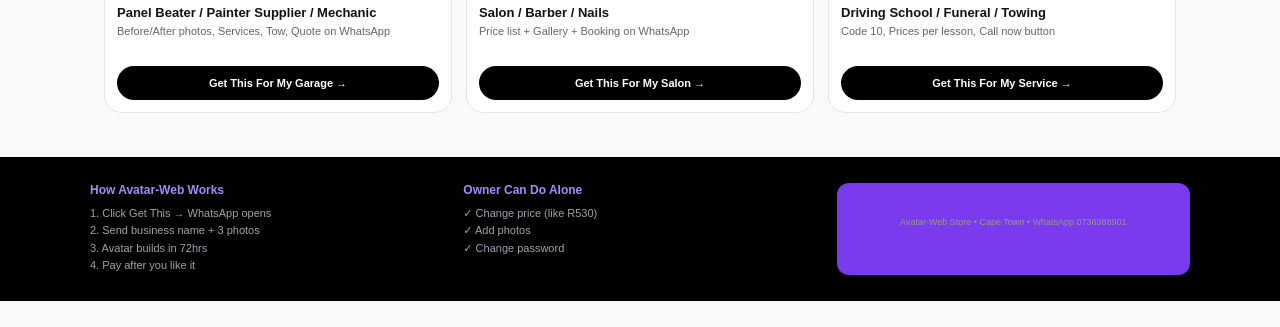
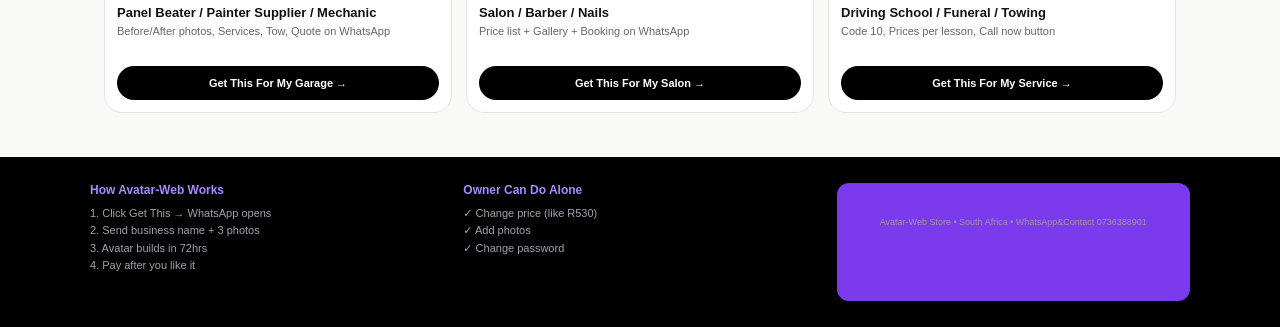
Before and after one commit to maloisanemojalefa/Avatar-Web-Store, a plain HTML site: page index.html in a window 1280 px wide. Shown: the part 794-1121 px from the top of the page. Before the commit the page ends 1095 px from the top, so only its background shows below. Drawn offline with Linux system fonts and the light colour scheme.

Commit message:
index.html

```diff
--- a/index.html
+++ b/index.html
@@ -47,5 +47,6 @@
 </div>
 </div>
 <div class="how"><div class="how-inner"><div><h3>How Avatar-Web Works</h3><p>1. Click Get This → WhatsApp opens<br>2. Send business name + 3 photos<br>3. Avatar builds in 72hrs<br>4. Pay after you like it</p></div><div><h3>Owner Can Do Alone</h3><p>✓ Change price (like R530)<br>✓ Add photos<br>✓ Change password</p></div><div class="how-box">
-<div class="footer">Avatar-Web Store • Cape Town • WhatsApp 0736388901 </div>
+<div class="footer">Avatar-Web Store • South Africa • WhatsApp&Contact 0736388901 </div>
+  <div class="2nd footer"Prices are NEGOTIABLE to NEW CUSTOMERS </div>
 </body></html>
```
